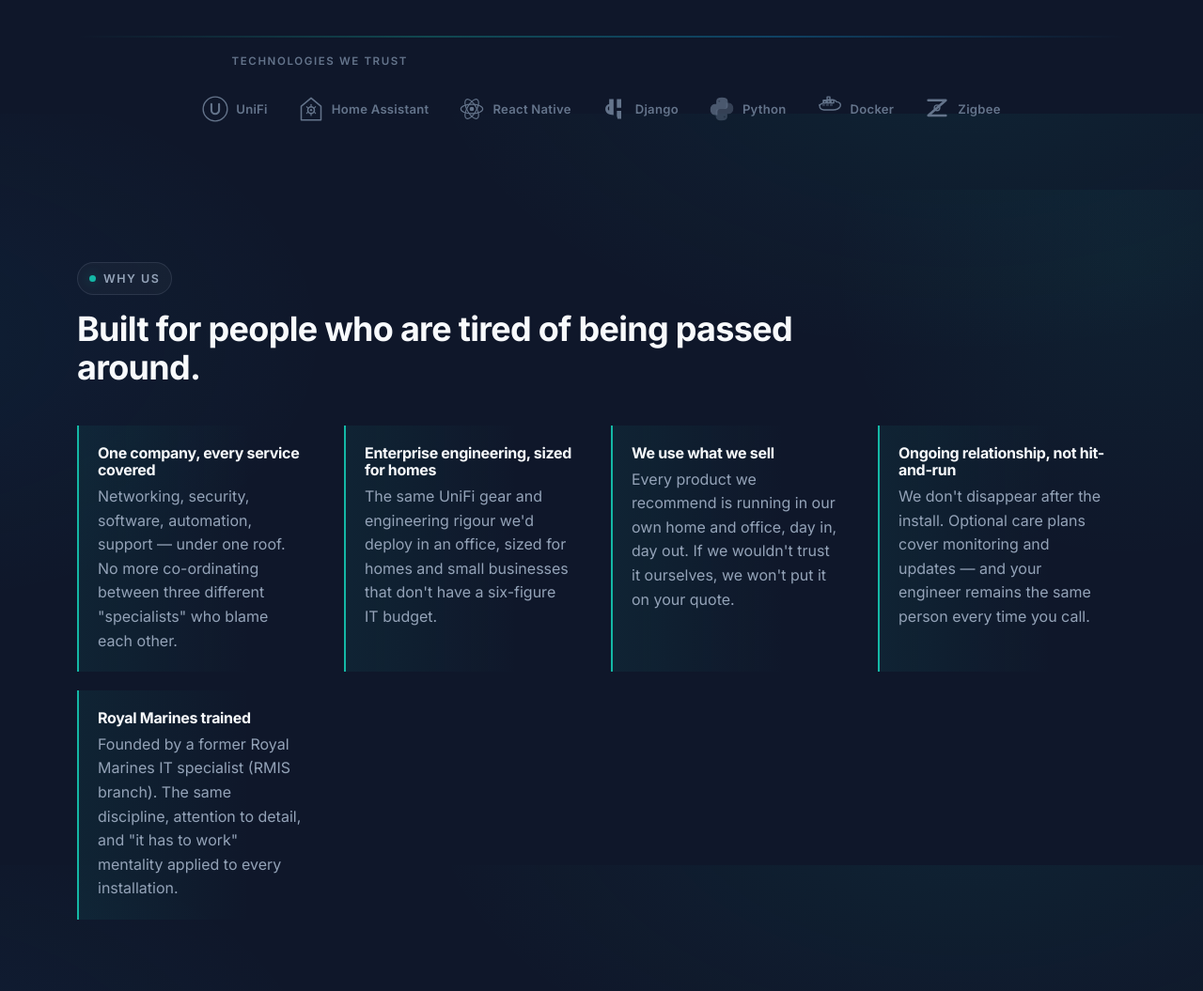
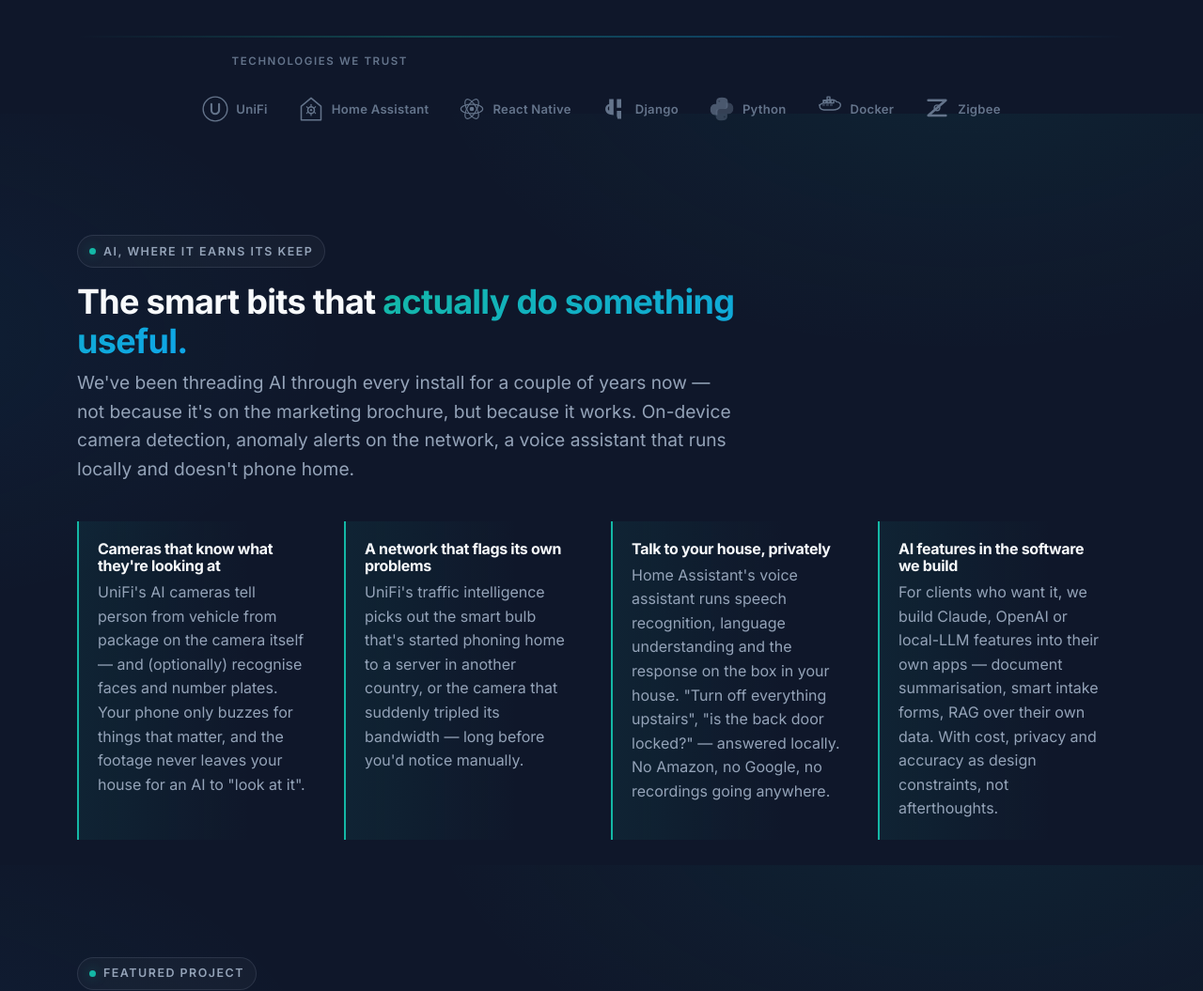
Before and after one commit to Comm4nd0/luma-tech-solutions, a Django app: page / in a window 1280 px wide. Shown: the part 3879-4934 px from the top of the page at 94% size. Run offline with Django 5.2, Linux system fonts and the light colour scheme.

Commit message:
content: remove Why-us and Recent-work sections from home page
Tightens the home page — drops the 5-card Why-us block and the
3-image work-gallery section. Why-us positioning still surfaces on
the about page; recent-install photos can come back later as part of
the portfolio rather than the home page.

Co-Authored-By: Claude Opus 4.7 (1M context) <noreply@anthropic.com>

```diff
--- a/templates/home.html
+++ b/templates/home.html
@@ -134,76 +134,6 @@
   </div>
 </section>
 
-<section class="section-orb">
-  <div class="container">
-    <div class="section-head fade-in">
-      <span class="eyebrow"><span class="dot"></span>Why us</span>
-      <h2>Built for people who are tired of being passed around.</h2>
-    </div>
-
-    <div class="feature-grid fade-in">
-      <div class="feature">
-        <h4>One company, every service covered</h4>
-        <p>Networking, security, software, automation, support — under one roof. No more co-ordinating between three different "specialists" who blame each other.</p>
-      </div>
-      <div class="feature">
-        <h4>Enterprise engineering, sized for homes</h4>
-        <p>The same UniFi gear and engineering rigour we'd deploy in an office, sized for homes and small businesses that don't have a six-figure IT budget.</p>
-      </div>
-      <div class="feature">
-        <h4>We use what we sell</h4>
-        <p>Every product we recommend is running in our own home and office, day in, day out. If we wouldn't trust it ourselves, we won't put it on your quote.</p>
-      </div>
-      <div class="feature">
-        <h4>Ongoing relationship, not hit-and-run</h4>
-        <p>We don't disappear after the install. Optional care plans cover monitoring and updates — and your engineer remains the same person every time you call.</p>
-      </div>
-      <div class="feature">
-        <h4>Royal Marines trained</h4>
-        <p>Founded by a former Royal Marines IT specialist (RMIS branch). The same discipline, attention to detail, and "it has to work" mentality applied to every installation.</p>
-      </div>
-    </div>
-  </div>
-</section>
-
-<section>
-  <div class="container">
-    <div class="section-head fade-in">
-      <span class="eyebrow"><span class="dot"></span>Recent work</span>
-      <h2>From the comms cupboard out.</h2>
-      <p class="lede">
-        A few snapshots from recent installs across the Thames Valley.
-        Tidy cabling, sensible mounts, and dashboards you'll actually
-        recognise the next time something needs a tweak.
-      </p>
-    </div>
-
-    <div class="work-gallery fade-in">
-      {% static_optional 'img/work/rack.jpg' as rack_url %}
-      {% static_optional 'img/work/ap-ceiling.jpg' as ap_url %}
-      {% static_optional 'img/work/dashboard.jpg' as dash_url %}
-      <figure>
-        <div class="img-frame img-frame--sq">
-          {% if rack_url %}<img src="{{ rack_url }}" alt="Tidy comms-cupboard install at LittleWick House" loading="lazy"/>{% endif %}
-        </div>
-        <figcaption>Comms cupboard at LittleWick House</figcaption>
-      </figure>
-      <figure>
-        <div class="img-frame img-frame--sq">
-          {% if ap_url %}<img src="{{ ap_url }}" alt="Ceiling-mounted UniFi U7-Pro access point" loading="lazy"/>{% endif %}
-        </div>
-        <figcaption>Ceiling-mounted U7-Pro</figcaption>
-      </figure>
-      <figure>
-        <div class="img-frame img-frame--sq">
-          {% if dash_url %}<img src="{{ dash_url }}" alt="UniFi dashboard showing whole-property network" loading="lazy"/>{% endif %}
-        </div>
-        <figcaption>One managed dashboard</figcaption>
-      </figure>
-    </div>
-  </div>
-</section>
-
 <section class="tight">
   <div class="container">
     <div class="section-head fade-in">
```
